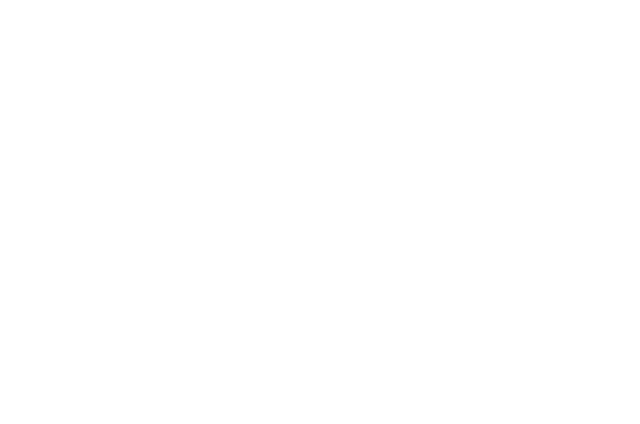
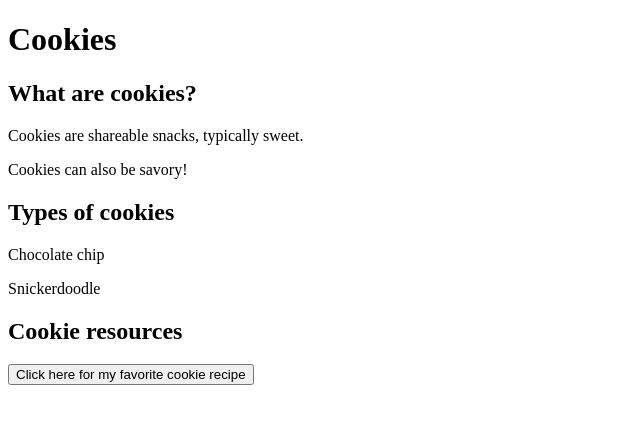
Before and after one commit to ltomas-foundations/html-scratch, a plain HTML site: page index.html in a window 1280 px wide. Shown: the whole page, without its empty margins (0-640 px from the left). Drawn offline with Linux system fonts and the light colour scheme.

Commit message:
added some html tags to index.html

```diff
--- a/index.html
+++ b/index.html
@@ -4,9 +4,17 @@
     <meta charset="UTF-8">
     <meta name="viewport" content="width=device-width, initial-scale=1.0">
     <meta http-equiv="X-UA-Compatible" content="ie=edge">
-    <title>Welcome!</title>
+    <title>Let's talk cookies</title>
 </head>
 <body>
-
+    <h1 id="title">Cookies</h1>
+    <h2>What are cookies?</h2>
+    <p>Cookies are shareable snacks, typically sweet.</p>
+    <p>Cookies can also be savory!</p>
+    <h2>Types of cookies</h2>
+    <p>Chocolate chip</p>
+    <p>Snickerdoodle</p>
+    <h2>Cookie resources</h2>
+    <button type="menu">Click here for my favorite cookie recipe</button>
 </body>
 </html>
```
